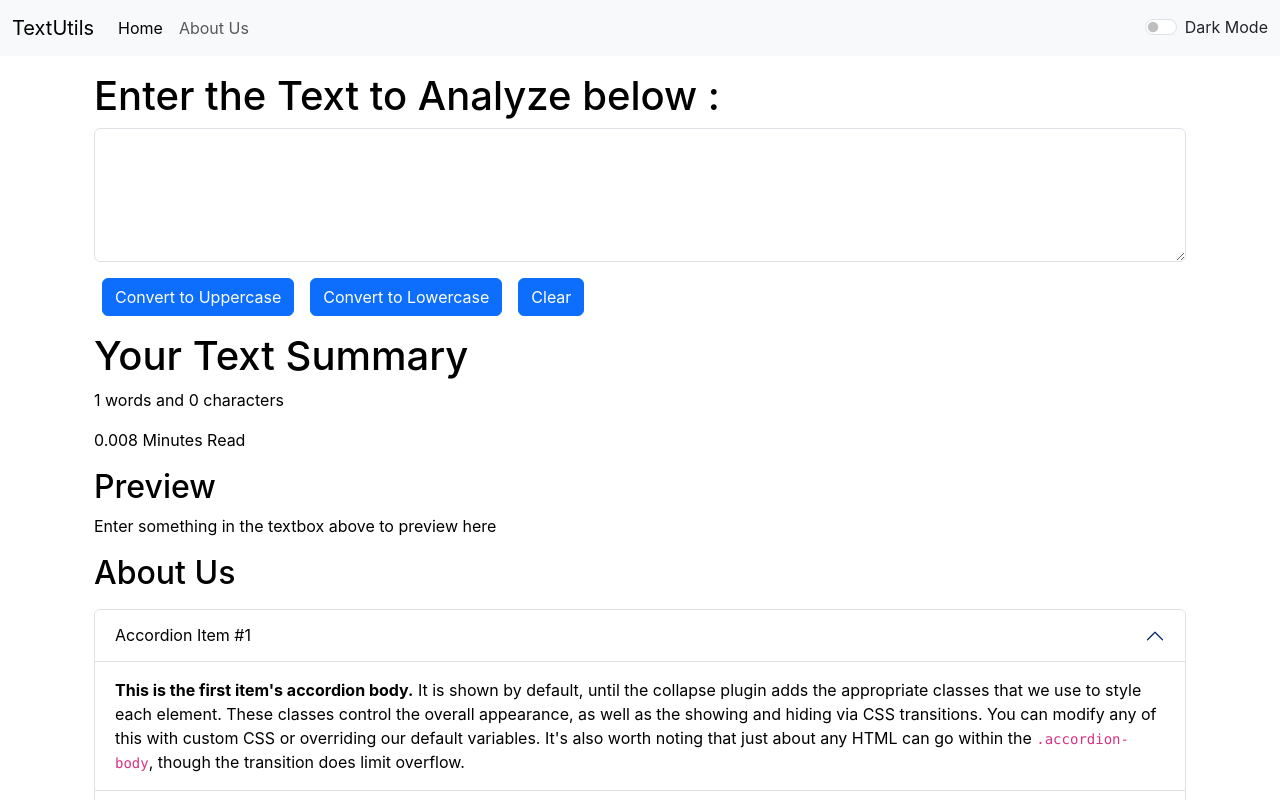
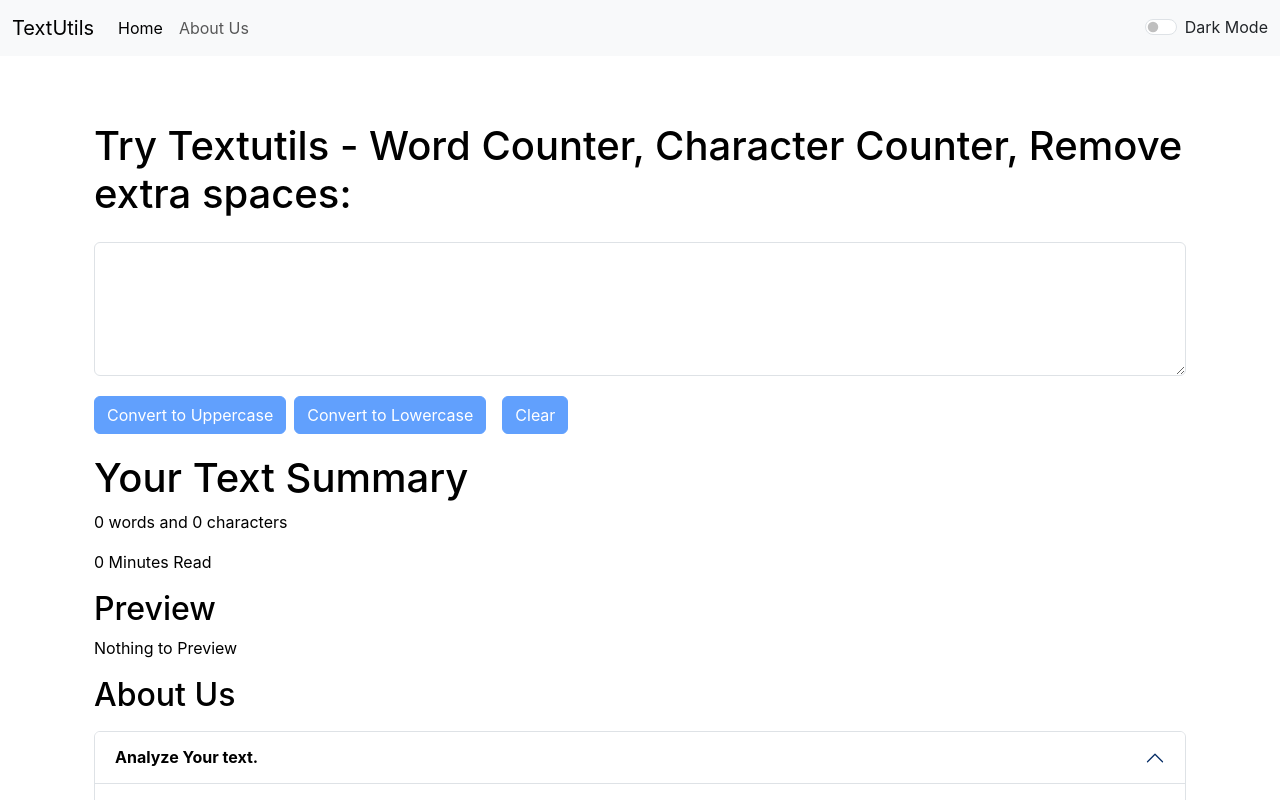
Before and after one commit to SubhankarSarkar01/React_Projects_New, a React (Create React App) app: page / in a window 1280 px wide. Shown: the top 800 px of the page. Built offline with nearby package versions, Linux system fonts and the light colour scheme.

Commit message:
Add New Changes

```diff
--- a/public/index.html
+++ b/public/index.html
@@ -7,7 +7,7 @@
     <meta name="theme-color" content="#000000" />
     <meta
       name="description"
-      content="Web site created using create-react-app"
+      content="TextUtils is a utility which can be used to manipulate your text in the way you want.You can remove extra space, copy the manipulated text as well as convert your text from uppercase to lowercase and lowercase to uppercase."
     />
     <link rel="apple-touch-icon" href="%PUBLIC_URL%/logo192.png" />
     <!--
@@ -24,7 +24,7 @@
       work correctly both with client-side routing and a non-root public URL.
       Learn how to configure a non-root public URL by running `npm run build`.
     -->
-    <title>React App</title>
+    <title>TextUtils - Word Counter | Character Counter  </title>
     <link href="https://cdn.jsdelivr.net/npm/bootstrap@5.3.3/dist/css/bootstrap.min.css" rel="stylesheet" integrity="sha384-QWTKZyjpPEjISv5WaRU9OFeRpok6YctnYmDr5pNlyT2bRjXh0JMhjY6hW+ALEwIH" crossorigin="anonymous">
   </head>
   <body>
--- a/src/App.js
+++ b/src/App.js
@@ -38,7 +38,7 @@ function App() {
       <Navbar title="TextUtils" aboutText="About Us" mode={mode} toggleMode={toggleMode}/>
       <Alert alert = {alert}/>
       <div className="container my-3">
-      <TextForm heading="Enter the Text to Analyze below : " mode={mode}/>
+      <TextForm heading="Try Textutils - Word Counter, Character Counter, Remove extra spaces: " mode={mode}/>
       <About/>
       </div>
     </>
--- a/src/Components/About.js
+++ b/src/Components/About.js
@@ -30,24 +30,24 @@ export default function About() {
                 <div className="accordion-item">
                     <h2 className="accordion-header">
                         <button className="accordion-button" type="button" data-bs-toggle="collapse" data-bs-target="#collapseOne" aria-expanded="true" aria-controls="collapseOne" style={myStyle}>
-                            Accordion Item #1
+                           <strong> Analyze Your text. </strong>
                         </button>
                     </h2>
                     <div id="collapseOne" className="accordion-collapse collapse show" data-bs-parent="#accordionExample" style={myStyle}>
                         <div className="accordion-body" style={myStyle}>
-                            <strong>This is the first item's accordion body.</strong> It is shown by default, until the collapse plugin adds the appropriate classes that we use to style each element. These classes control the overall appearance, as well as the showing and hiding via CSS transitions. You can modify any of this with custom CSS or overriding our default variables. It's also worth noting that just about any HTML can go within the <code>.accordion-body</code>, though the transition does limit overflow.
+                          Textutils gives you a way to analyze your text quickly and efficinetly. Be it word count, character count or Copy text.
                         </div>
                     </div>
                 </div>
                 <div className="accordion-item" style={myStyle}>
                     <h2 className="accordion-header">
                         <button className="accordion-button collapsed" type="button" data-bs-toggle="collapse" data-bs-target="#collapseTwo" aria-expanded="false" aria-controls="collapseTwo" style={myStyle}>
-                            Accordion Item #2
+                           <strong>Free to use. </strong>
                         </button>
                     </h2>
                     <div id="collapseTwo" className="accordion-collapse collapse" data-bs-parent="#accordionExample" style={myStyle}>
                         <div className="accordion-body">
-                            <strong>This is the second item's accordion body.</strong> It is hidden by default, until the collapse plugin adds the appropriate classes that we use to style each element. These classes control the overall appearance, as well as the showing and hiding via CSS transitions. You can modify any of this with custom CSS or overriding our default variables. It's also worth noting that just about any HTML can go within the <code>.accordion-body</code>, though the transition does limit overflow.
+                            Textutils is a free character counter tool that provides instant character count & word count statistics for a given text.Textutils reports the number of words and character. Thus it is suitable for writing text word/ character limit.
                         </div>
                     </div>
                 </div>
--- a/src/Components/TextForm.js
+++ b/src/Components/TextForm.js
@@ -22,20 +22,20 @@ export default function TextForm(props) {
     return (
         <>
         <div className='container' style={{color:props.mode==='dark'?'white':'black'}}>
-            <h1 >{props.heading}</h1>
+            <h1 className='mb-4'>{props.heading}</h1>
             <div className="mb-3">
-                <textarea className="form-control" id="exampleFormControlTextarea1" rows="5" value={text} onChange={handleonchange} style={{backgroundColor: props.mode==='dark'?'grey':'white',color: props.mode==='dark'?'white':'black'}}></textarea>
+                <textarea className="form-control" id="exampleFormControlTextarea1" rows="5" value={text} onChange={handleonchange} style={{backgroundColor: props.mode==='dark'?'#9f91bf':'white',color: props.mode==='dark'?'white':'black'}}></textarea>
             </div>
-            <button className="btn btn-primary mx-2" onClick={handeleUpClick}>Convert to Uppercase</button>
-            <button className="btn btn-primary mx-2" onClick={handeleLowClick}>Convert to Lowercase</button>
-            <button className="btn btn-primary mx-2" onClick={handeleClearClick}>Clear</button>
+            <button disabled={text.length==0} className="btn btn-primary mx- my-1" onClick={handeleUpClick}>Convert to Uppercase</button>
+            <button disabled={text.length==0}  className="btn btn-primary mx-2 my-1" onClick={handeleLowClick}>Convert to Lowercase</button>
+            <button disabled={text.length==0}  className="btn btn-primary mx-2 my-1" onClick={handeleClearClick}>Clear</button>
         </div>
         <div className="container my-3 " style={{color:props.mode==='dark'?'white':'black'}}>
             <h1>Your Text Summary</h1>
-            <p>{text.split(" ").length} words and {text.length} characters</p>
-            <p>{0.008 * text.split(" ").length} Minutes Read</p>
+            <p>{text.split(" ").filter((element)=>{return element.length!==0}).length} words and {text.length} characters</p>
+            <p>{0.008 * text.split(" ").filter((element)=>{return element.length!==0}).length} Minutes Read</p>
             <h2>Preview</h2>
-            <p>{text.length>0? text:"Enter something in the textbox above to preview here"}</p>
+            <p>{text.length>0? text:"Nothing to Preview"}</p>
         </div>
 
         </>
--- a/src/Components/aLert.js
+++ b/src/Components/aLert.js
@@ -2,9 +2,10 @@ import React from 'react'
 
 function Alert(props) {
     return (
-        props.alert && <div className={`alert alert-${props.alert.type} alert-dismissible fade show`} role="alert">
-            <strong>{props.alert.type}</strong>: {props.alert.msg}
-
+        <div style={{height: '50px'}}>
+            {props.alert && <div className={`alert alert-${props.alert.type} alert-dismissible fade show`} role="alert">
+                <strong>{props.alert.type}</strong>: {props.alert.msg}
+            </div>}
         </div>
     )
 }
```
